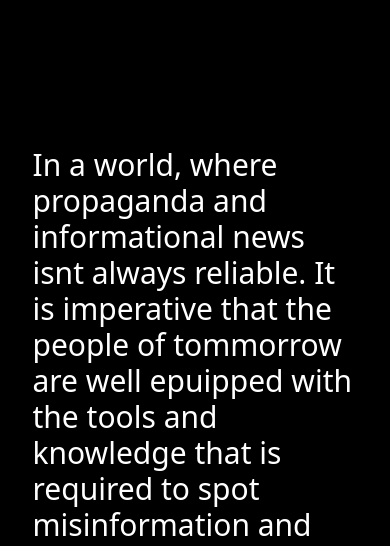
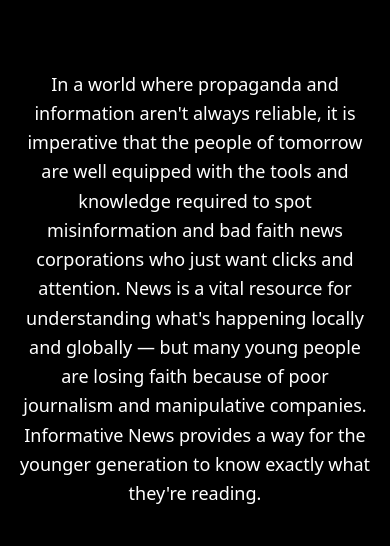
Before and after one commit to Takinolaaa/informative-news, a React (Vite) app: page / in a window 390 px wide. Shown: the part 1057-1603 px from the top of the page. Built offline with nearby package versions, Linux system fonts and the light colour scheme.

Commit message:
Update Home.jsx for mobile responsiveness

```diff
--- a/src/Pages/Home.jsx
+++ b/src/Pages/Home.jsx
@@ -6,22 +6,23 @@
     <>
       <Navbar />
 
-      <div className="bg-[url(src/assets/planet-earth-background.jpg)]  bg-cover flex w-full h-screen  text-white justify-center">
-        <h1 className="mt-80 bold h-fit w-fit  ">Keep the world informed</h1>
+      <div className="bg-[url('/src/assets/planet-earth-background.jpg')] bg-cover bg-center flex items-center justify-center w-full h-screen text-white px-4">
+        <h1 className="text-3xl sm:text-5xl font-bold text-center">
+          Keep the world informed
+        </h1>
       </div>
-      <div className=" bg-black  w-full h-screen  text-white justify-center">
-        <article className="flex justify-center">
-          <p className="mt-70 bold text-3xl h-fit w-5/6  ">
-            {" "}
-            In a world, where propaganda and informational news isnt always
-            reliable. It is imperative that the people of tommorrow are well
-            epuipped with the tools and knowledge that is required to spot
-            misinformation and bad faith news corporations who just want clicks
-            and attention. News is a great resource for knowing what is going in
-            the world whether it is local or global, and young people are losing
-            faith because of bad journalist and companies. Informative news
-            provides a way for the young generation to know exactly what they
-            are reading.{" "}
+
+      <div className="bg-black w-full min-h-screen text-white flex items-center justify-center px-4 py-12">
+        <article className="max-w-4xl text-center sm:text-left text-lg sm:text-xl leading-relaxed">
+          <p>
+            In a world where propaganda and information aren't always reliable,
+            it is imperative that the people of tomorrow are well equipped with
+            the tools and knowledge required to spot misinformation and bad
+            faith news corporations who just want clicks and attention. News is
+            a vital resource for understanding what's happening locally and
+            globally — but many young people are losing faith because of poor
+            journalism and manipulative companies. Informative News provides a
+            way for the younger generation to know exactly what they're reading.
           </p>
         </article>
       </div>
```
